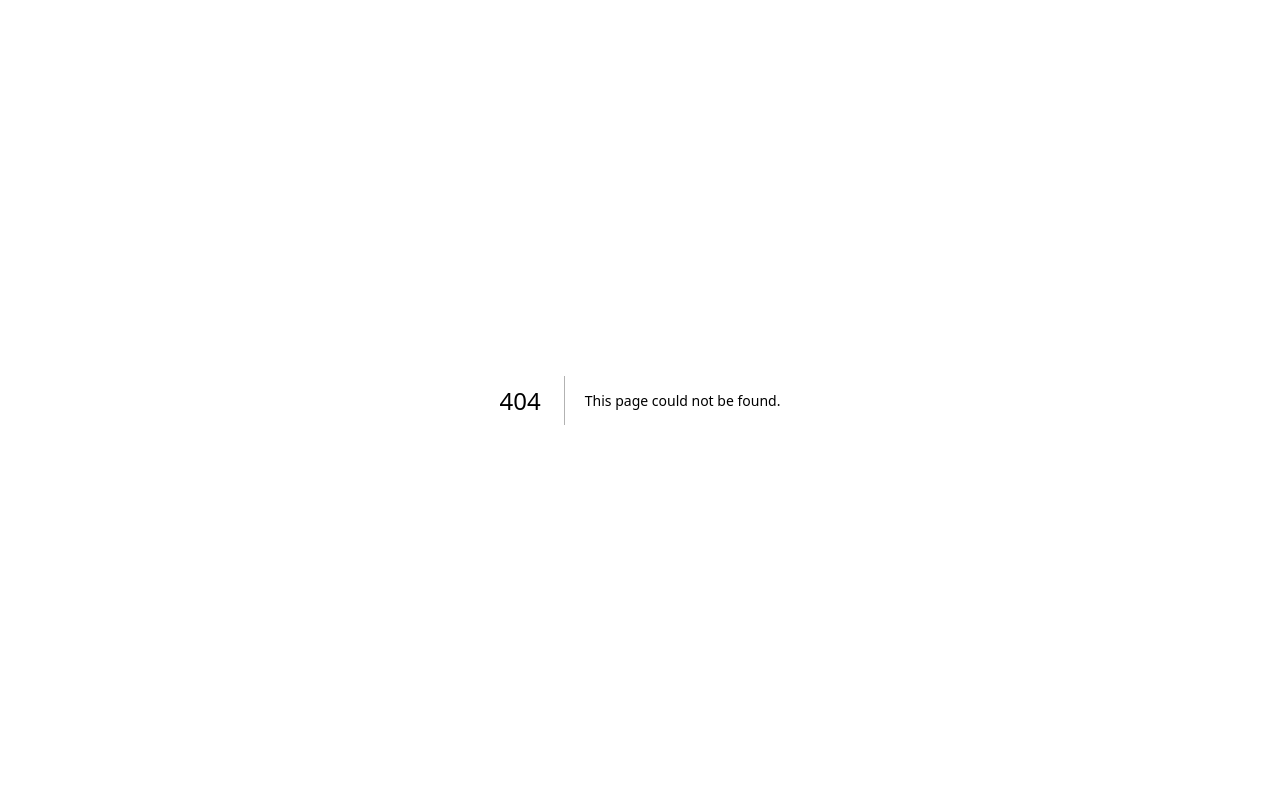
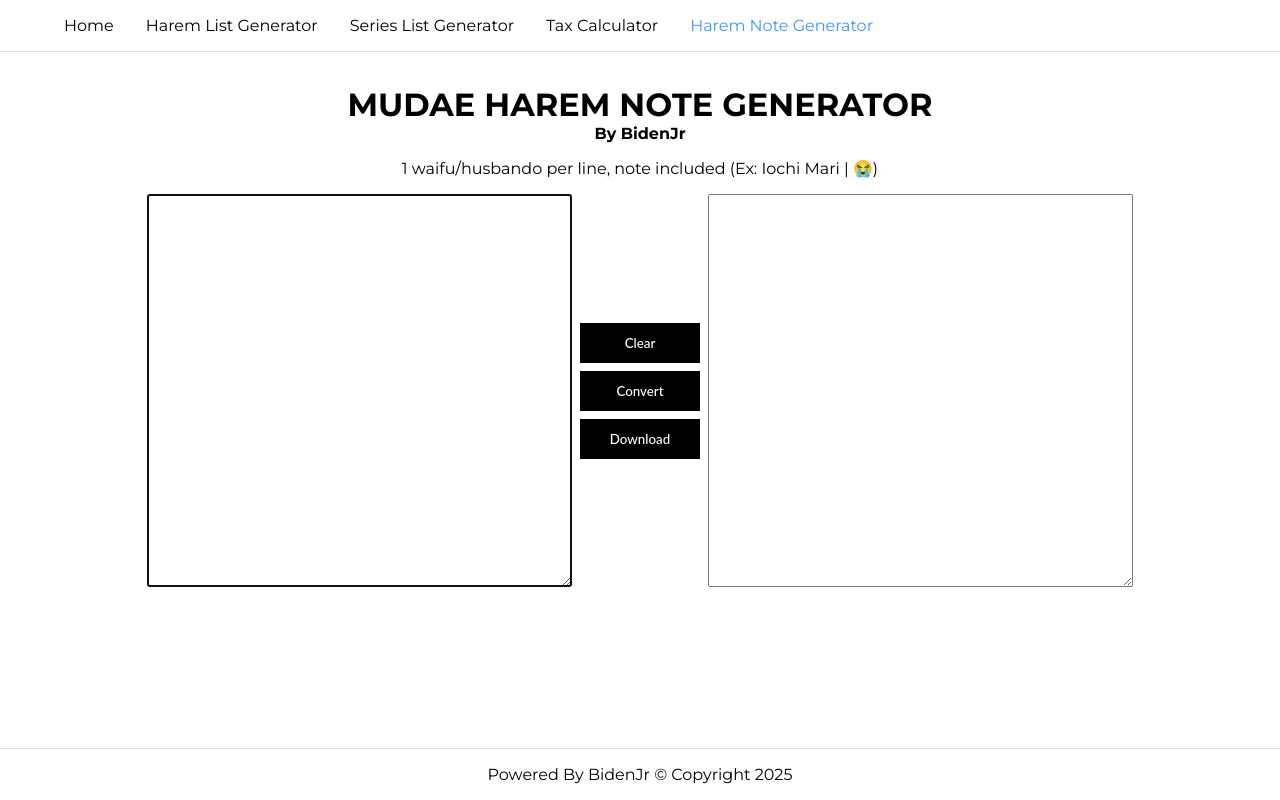
Before and after one commit to HungNguyenBa1811/mudae-utils, a Next.js app: page /mudaenote in a window 1280 px wide. Before the commit this address had no page. Built offline with nearby package versions, Linux system fonts and the light colour scheme.

Commit message:
add new feature

```diff
--- a/app/globals.css
+++ b/app/globals.css
@@ -93,7 +93,7 @@
         border: 0;
     }
     .btn {
-        width: 100px;
+        width: 120px;
         height: 40px;
         padding: 10px 25px;
         border: 2px solid #000;
@@ -104,6 +104,7 @@
         transition: all 0.3s ease;
         position: relative;
         display: inline-block;
+        text-align: center;
     }
     .btn-add,
     .btn-convert,
--- a/app/layout.js
+++ b/app/layout.js
@@ -19,7 +19,9 @@
 export default function RootLayout({ children }) {
     return (
         <html lang="en">
-            <body className={`${geistSans.variable} ${geistMono.variable}`}>{children}</body>
+            <body className={`${geistSans.variable} ${geistMono.variable}`}>
+                {children}
+            </body>
         </html>
     );
 }
--- /dev/null
+++ b/app/mudaenote/page.js
@@ -0,0 +1,108 @@
+'use client';
+
+import { useState, useRef } from 'react';
+import Layout from '../navigation';
+
+function App() {
+    const [input, setInput] = useState('');
+    const [output, setOutput] = useState('');
+    const inputRef = useRef();
+    const buttonRef = useRef();
+
+    const handleClear = () => {
+        setInput('');
+        setOutput('');
+        inputRef.current.focus();
+    };
+
+    const handleConvert = () => {
+        setOutput((prev) => {
+            let haremList = input.split('\n');
+            let mp = new Map();
+            let result = '';
+            for (let waifu of haremList) {
+                let arr = waifu.split('|');
+                if (arr.length > 1) {
+                    let [waifu, note] = arr;
+
+                    let waifuList = [];
+                    if (mp.get(note)) waifuList = [...mp.get(note)];
+
+                    waifuList.push(waifu.trim());
+                    mp.set(note.trim(), waifuList);
+                }
+            }
+            for (const [note, list] of mp.entries()) {
+                result += 'wn ';
+                let cnt = 0;
+                for (let waifu of list) {
+                    if (cnt % 50 === 0 && cnt) result += '\n\nwn ';
+                    result += `${waifu}$`;
+                    cnt++;
+                }
+                result += `${note}\n\n`;
+            }
+            return result;
+        });
+        setInput('');
+        inputRef.current.focus();
+    };
+
+    const handleDownload = () => {
+        const content = output;
+        const blob = new Blob([content], { type: 'text/plain' });
+        const url = URL.createObjectURL(blob);
+
+        const link = document.createElement('a');
+        link.href = url;
+        link.download = 'notavirus.txt';
+        document.body.appendChild(link);
+        link.click();
+        document.body.removeChild(link);
+        URL.revokeObjectURL(url);
+    };
+
+    return (
+        <Layout>
+            <div className="wrapper">
+                <div className="header">
+                    <h1>Mudae Harem Note Generator</h1>
+                    <h4>By BidenJr</h4>
+                    <p>{'1 waifu/husbando per line, note included (Ex: Iochi Mari | 😭)'}</p>
+                </div>
+                <div className="main">
+                    <textarea
+                        className="input-area"
+                        rows="25"
+                        cols="50"
+                        onChange={(e) => setInput(e.target.value)}
+                        autoFocus
+                        value={input}
+                        ref={inputRef}
+                    ></textarea>
+
+                    <div className="btn-group">
+                        <button className="btn btn-convert" onClick={handleClear}>
+                            <span>Clear</span>
+                        </button>
+                        <button
+                            className="btn btn-add"
+                            onClick={handleConvert}
+                            ref={buttonRef}
+                            disabled={input.length === 0}
+                        >
+                            <span>Convert</span>
+                        </button>
+                        <button className="btn btn-convert" onClick={handleDownload} disabled={output.length === 0}>
+                            <span>Download</span>
+                        </button>
+                    </div>
+
+                    <textarea className="output-area" rows="25" cols="50" defaultValue={output} readOnly></textarea>
+                </div>
+            </div>
+        </Layout>
+    );
+}
+
+export default App;
--- a/app/mudaetax/page.js
+++ b/app/mudaetax/page.js
@@ -32,7 +32,7 @@
                     let user = match[1];
                     let money = Number(match[3]);
                     let taxValue = 0;
-                    if (id === 1) taxValue = Math.floor(money / 100) * 8;
+                    if (id === 1) taxValue = Math.floor(money / 100) * 10;
                     else taxValue = Math.floor(money / 100) * 5;
                     setCurrentUserList((prev) => [
                         ...prev,
--- a/app/navigation.js
+++ b/app/navigation.js
@@ -11,8 +11,8 @@
         { name: 'Harem List Generator', path: '/mudaelistharem' },
         { name: 'Series List Generator', path: '/mudaelistseries' },
         { name: 'Tax Calculator', path: '/mudaetax' },
+        { name: 'Harem Note Generator', path: '/mudaenote' },
     ];
-    console.log(pathname);
     return (
         <>
             <nav className="nav-bar">
--- a/package.json
+++ b/package.json
@@ -9,6 +9,7 @@
     "lint": "next lint"
   },
   "dependencies": {
+    "@vercel/speed-insights": "^1.1.0",
     "next": "15.1.6",
     "react": "^19.0.0",
     "react-dom": "^19.0.0"
```
Also changed, not shown: app/page.js (+11 -4 lines), eslint.config.mjs (+4 -11 lines), 1 other file (tests, documents, lock files or other folders).
